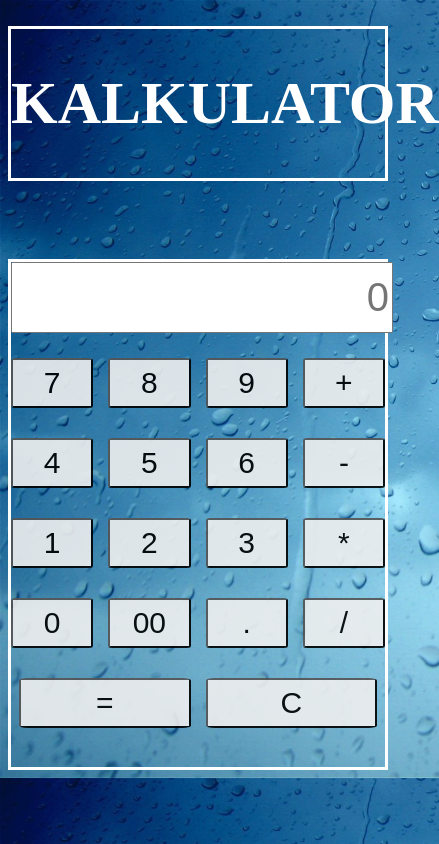
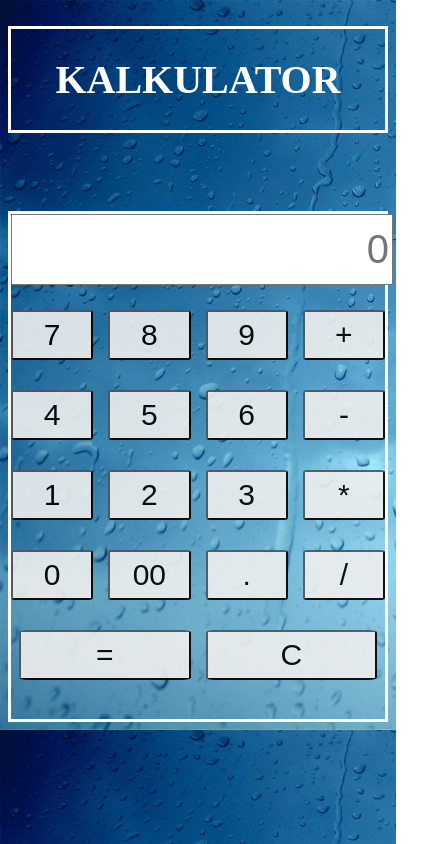
Before and after one commit to mateuszrosa/Calculator, a website: page index.html in a window 390 px wide. Shown: the whole page, 439 px wide, since content can reach past the window. Drawn offline with Linux system fonts and the light colour scheme.

Commit message:
rwd for heading

```diff
--- a/scss/main.scss
+++ b/scss/main.scss
@@ -11,7 +11,10 @@ body {
   font-size: 30px;
   font-weight: 800;
   text-transform: uppercase;
-  color: #fff
+  color: #fff;
+    @media (max-width: 425px) {
+      font-size: 20px;
+    }
 }
 
 .calc {
```
Also changed, not shown: css/main.css.
